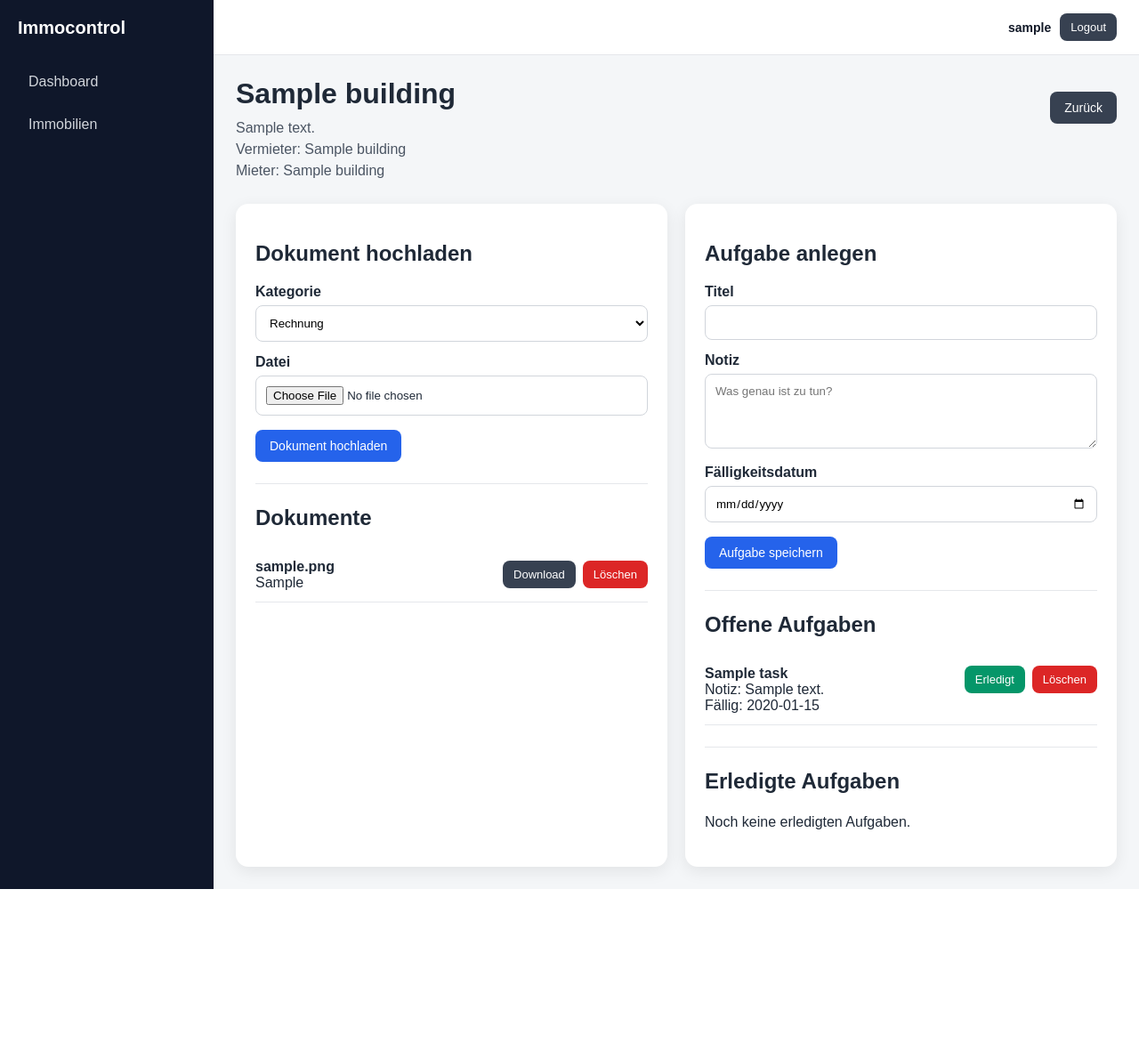
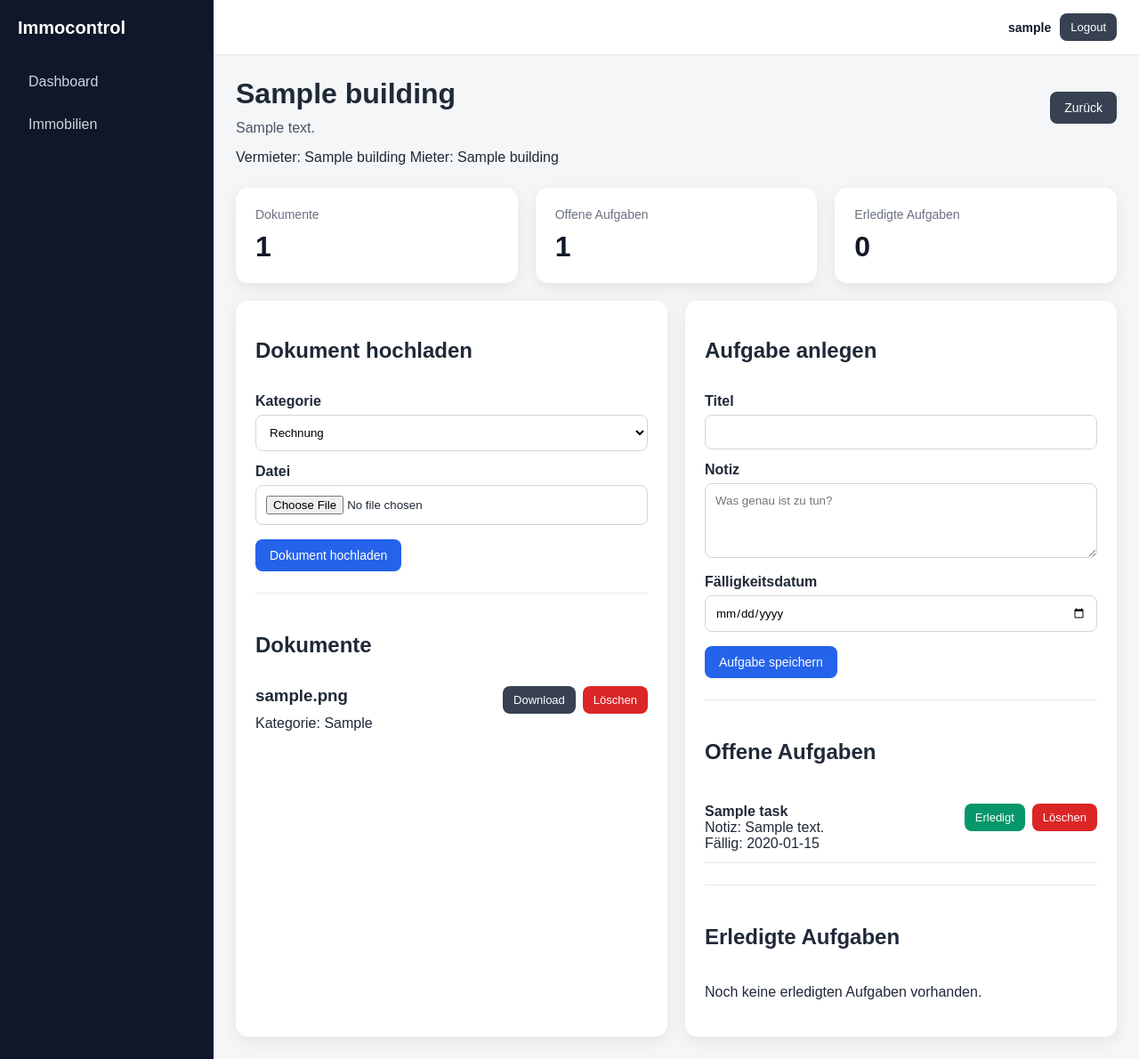
Before and after one commit to usyunus6128-cloud/immoflow, a FastAPI app: page /buildings/1 in a window 1280 px wide. Shown: the whole page at 89% size. Before the commit the page ends 999 px from the top, so only its background shows below. Run offline with FastAPI, Linux system fonts and the light colour scheme; the visitor is signed in with stand-in values (Sample User, id 1); tables that the repository leaves empty hold one stand-in row (values such as "Sample post").

Commit message:
Update building_detail.html

```diff
--- a/app/templates/building_detail.html
+++ b/app/templates/building_detail.html
@@ -5,19 +5,42 @@
     <div>
         <h1>{{ building.name }}</h1>
         <p>{{ building.address }}</p>
+
+        <div class="object-meta top-space-small">
             {% if building.landlord_name %}
-            <p>Vermieter: {{ building.landlord_name }}</p>
+                <span>Vermieter: {{ building.landlord_name }}</span>
             {% endif %}
             {% if building.tenant_name %}
-            <p>Mieter: {{ building.tenant_name }}</p>
+                <span>Mieter: {{ building.tenant_name }}</span>
             {% endif %}
         </div>
+    </div>
+
     <a href="/" class="button secondary">Zurück</a>
 </div>
 
-<div class="detail-grid">
+<div class="stats-grid">
+    <div class="stat-card">
+        <span class="stat-label">Dokumente</span>
+        <strong class="stat-value">{{ building.documents|length }}</strong>
+    </div>
+
+    <div class="stat-card">
+        <span class="stat-label">Offene Aufgaben</span>
+        <strong class="stat-value">{{ open_tasks|length }}</strong>
+    </div>
+
+    <div class="stat-card">
+        <span class="stat-label">Erledigte Aufgaben</span>
+        <strong class="stat-value">{{ done_tasks|length }}</strong>
+    </div>
+</div>
+
+<div class="detail-grid top-space">
     <div class="card">
+        <div class="section-header">
             <h2>Dokument hochladen</h2>
+        </div>
 
         <form method="post" action="/documents/upload" enctype="multipart/form-data">
             <input type="hidden" name="building_id" value="{{ building.id }}">
@@ -37,33 +60,39 @@
 
         <hr>
 
+        <div class="section-header">
             <h2>Dokumente</h2>
+        </div>
 
         {% if building.documents %}
-            <ul class="list">
+            <div class="building-list">
                 {% for document in building.documents %}
-                    <li class="list-item">
-                        <div>
-                            <strong>{{ document.original_filename }}</strong><br>
-                            <span>{{ document.category }}</span>
+                    <div class="building-item">
+                        <div class="building-item-content">
+                            <h3>{{ document.original_filename }}</h3>
+                            <p>Kategorie: {{ document.category }}</p>
                         </div>
+
                         <div class="action-group">
                             <a href="/documents/{{ document.id }}/download" class="button small secondary">Download</a>
+
                             <form method="post" action="/documents/{{ document.id }}/delete">
                                 <input type="hidden" name="building_id" value="{{ building.id }}">
                                 <button type="submit" class="button small danger">Löschen</button>
                             </form>
                         </div>
-                    </li>
+                    </div>
                 {% endfor %}
-            </ul>
+            </div>
         {% else %}
             <p>Noch keine Dokumente vorhanden.</p>
         {% endif %}
     </div>
 
     <div class="card">
+        <div class="section-header">
             <h2>Aufgabe anlegen</h2>
+        </div>
 
         <form method="post" action="/tasks">
             <input type="hidden" name="building_id" value="{{ building.id }}">
@@ -82,16 +111,21 @@
 
         <hr>
 
+        <div class="section-header">
             <h2>Offene Aufgaben</h2>
+        </div>
+
         {% if open_tasks %}
             <ul class="list">
                 {% for task in open_tasks %}
                     <li class="task-item vertical-item">
-                        <div>
+                        <div class="list-main">
                             <strong>{{ task.title }}</strong><br>
+
                             {% if task.note %}
                                 <span>Notiz: {{ task.note }}</span><br>
                             {% endif %}
+
                             <span>
                                 {% if task.due_date %}
                                     Fällig: {{ task.due_date }}
@@ -116,21 +150,26 @@
                 {% endfor %}
             </ul>
         {% else %}
-            <p>Keine offenen Aufgaben.</p>
+            <p>Keine offenen Aufgaben vorhanden.</p>
         {% endif %}
 
         <hr>
 
+        <div class="section-header">
             <h2>Erledigte Aufgaben</h2>
+        </div>
+
         {% if done_tasks %}
             <ul class="list">
                 {% for task in done_tasks %}
                     <li class="list-item">
-                        <div>
+                        <div class="list-main">
                             <strong>{{ task.title }}</strong><br>
+
                             {% if task.note %}
                                 <span>Notiz: {{ task.note }}</span><br>
                             {% endif %}
+
                             <span>Status: erledigt</span>
                         </div>
 
@@ -142,7 +181,7 @@
                 {% endfor %}
             </ul>
         {% else %}
-            <p>Noch keine erledigten Aufgaben.</p>
+            <p>Noch keine erledigten Aufgaben vorhanden.</p>
         {% endif %}
     </div>
 </div>
```
Lines whose indentation alone changed are shown as unchanged.
